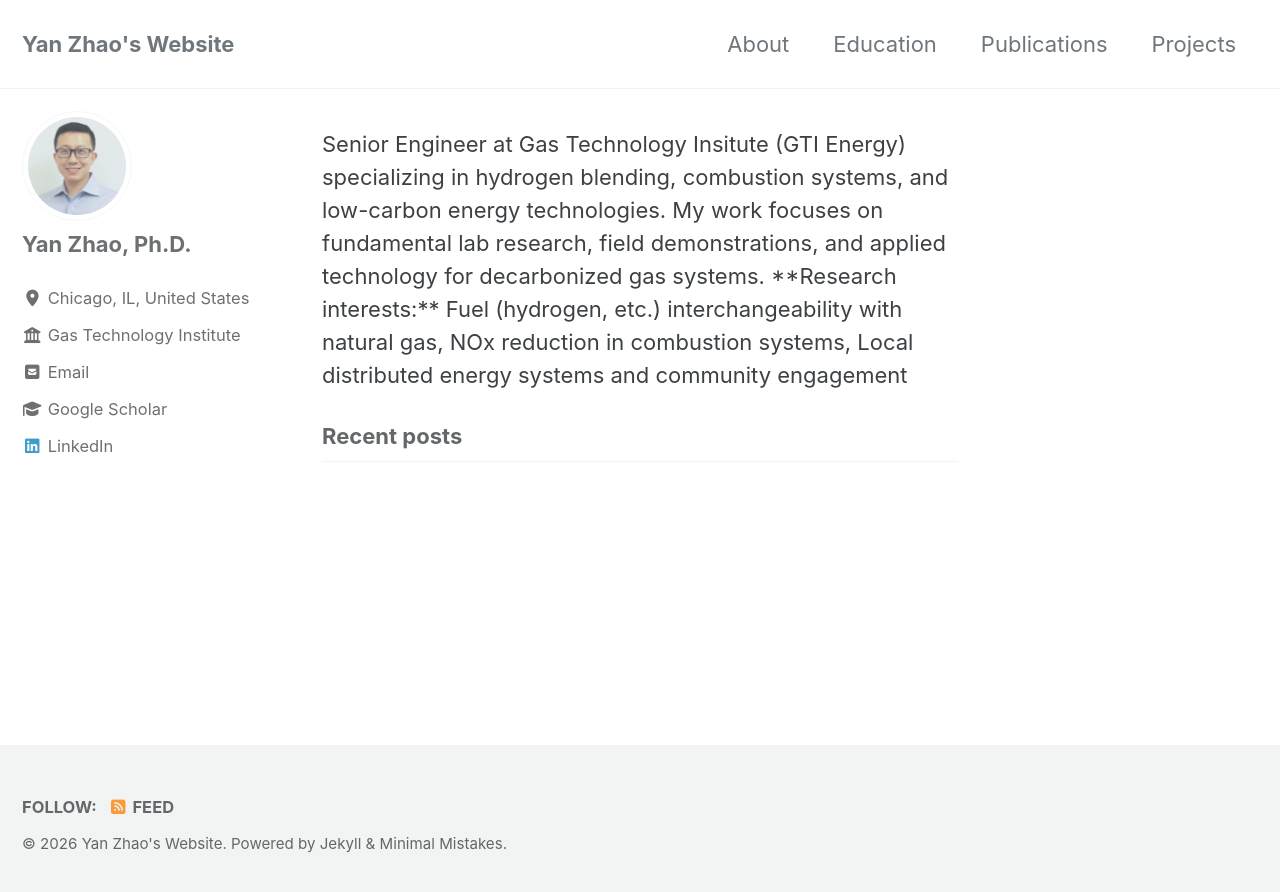
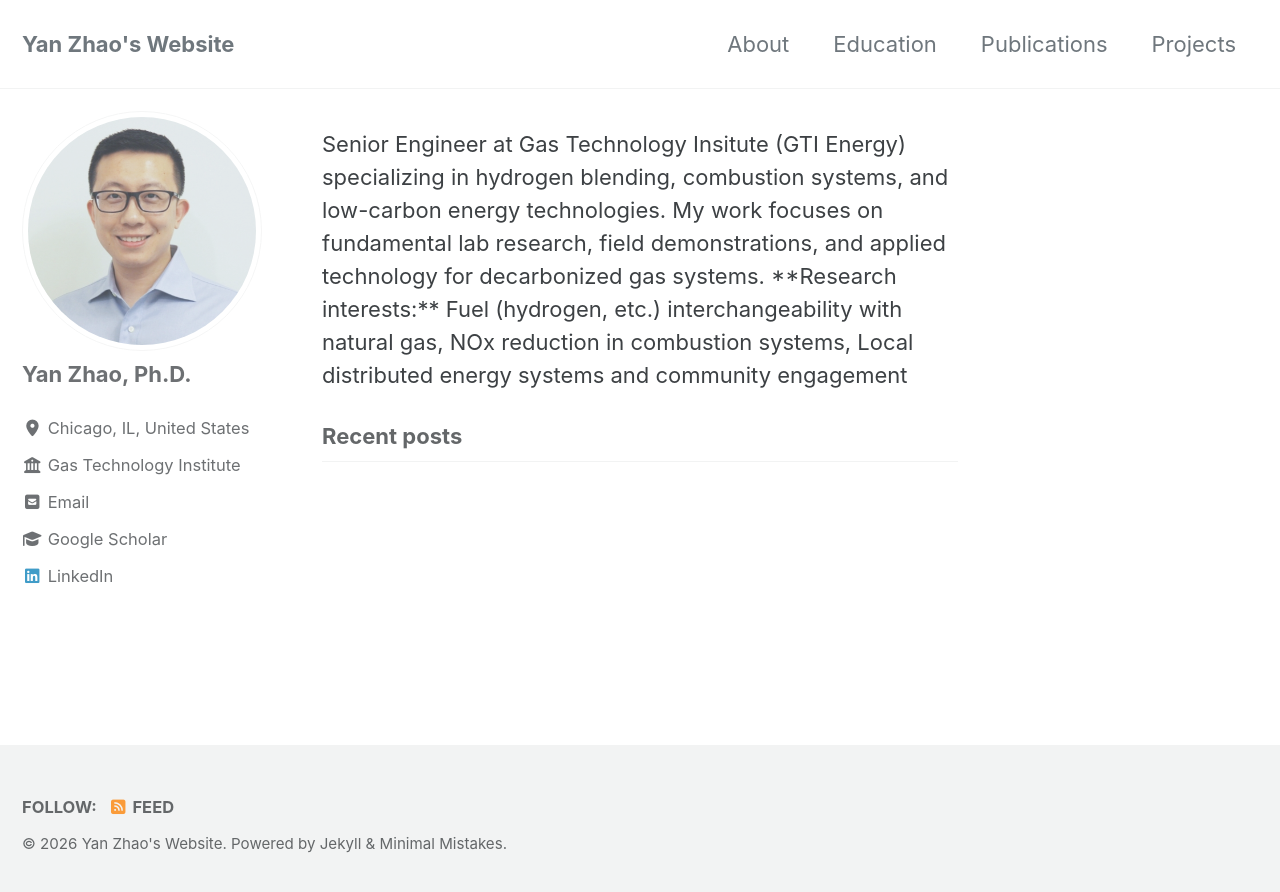
Before and after one commit to yanzhaoenergy/yanzhaoenergy.github.io, a Jekyll site: the page built from index.html, in a window 1280 px wide. Shown: the top 892 px of the page. Built offline with Jekyll 4.4.1, drawn with Linux system fonts in a browser that asks for light colours; cached includes are drawn as plain includes; the list of posts is cut into pages by our own code.

Commit message:
Update main.scss

```diff
--- a/assets/css/main.scss
+++ b/assets/css/main.scss
@@ -10,10 +10,11 @@ search: false
 
 .author__avatar {
   opacity: 1 !important;
-  pointer-events: none; /* removes link hover effect */
+  pointer-events: none;
 }
 
 .author__avatar img {
+  max-width: 240px;
   opacity: 1 !important;
 }
 
```
